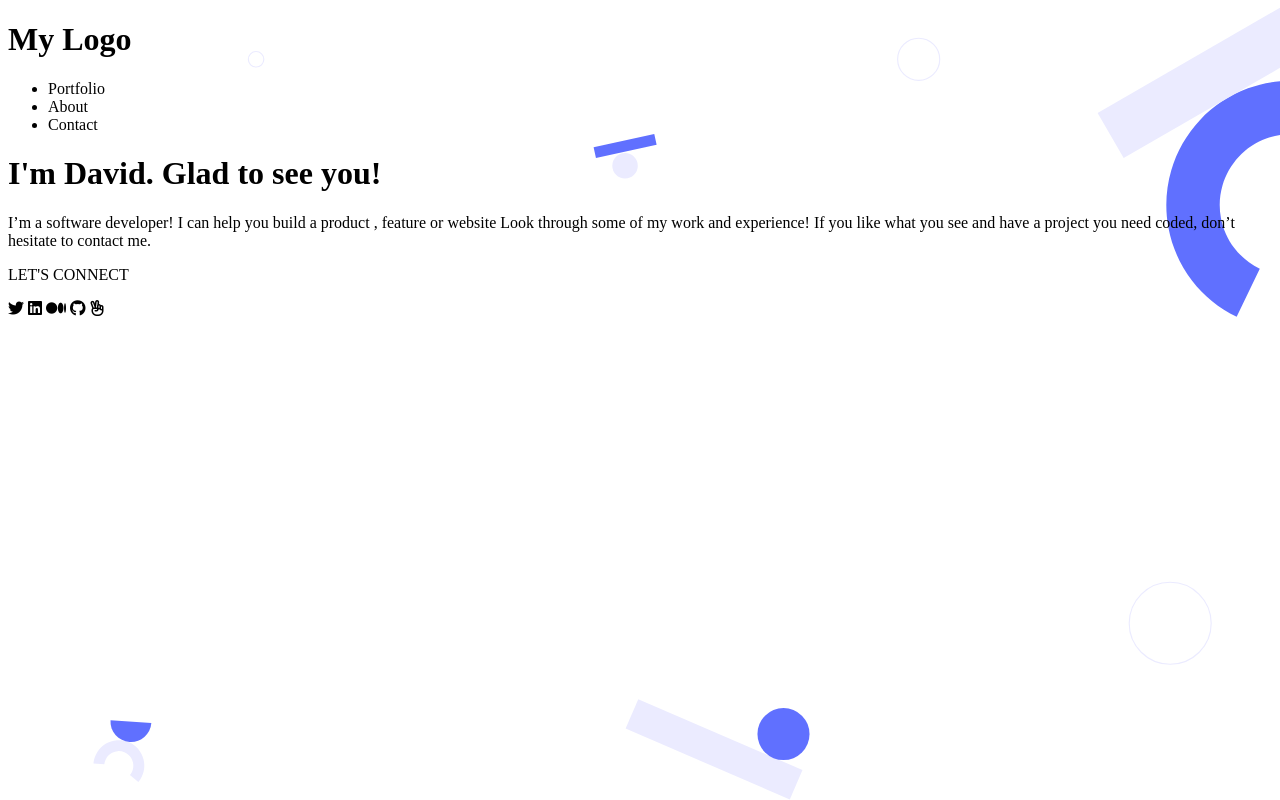
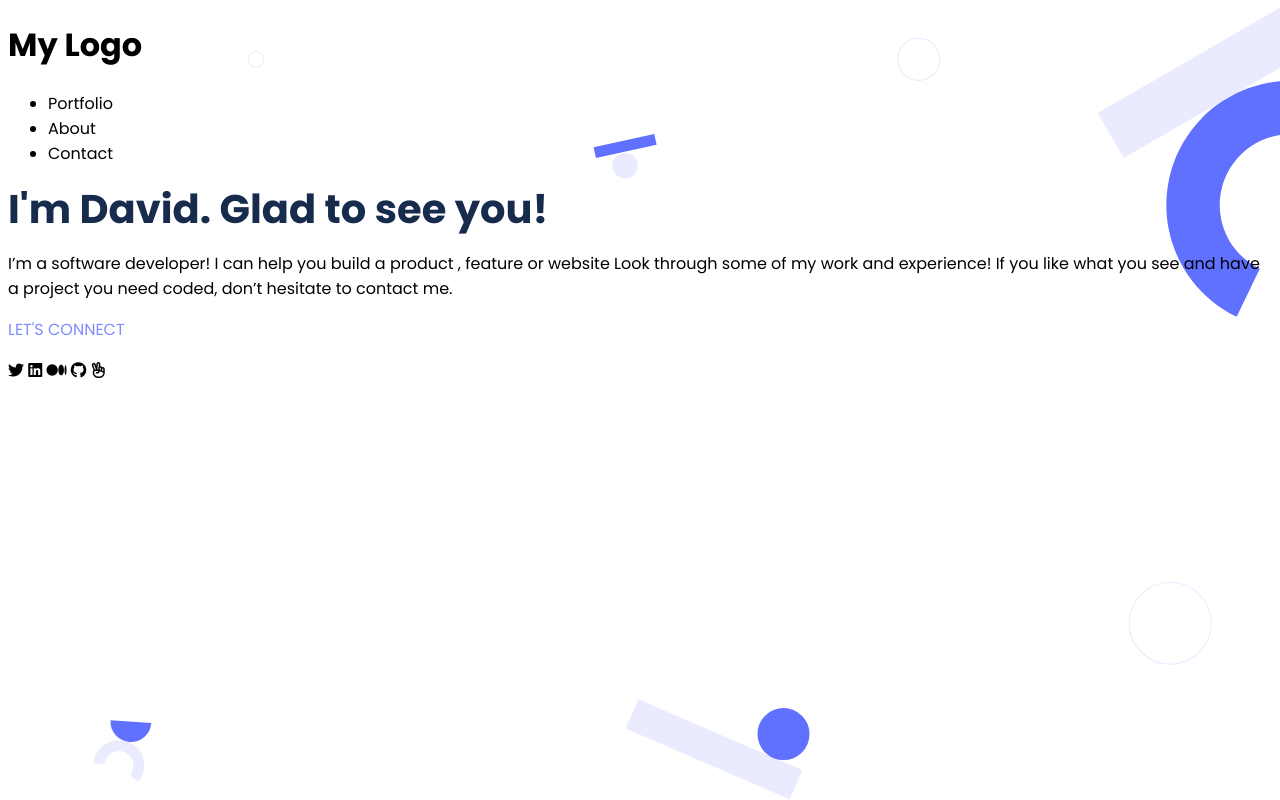
Before and after one commit to andrianarivo/portfolio, a plain HTML site: page index.html in a window 1280 px wide. Drawn offline with Linux system fonts and the light colour scheme.

Commit message:
change font and colors

```diff
--- a/index.html
+++ b/index.html
@@ -11,6 +11,19 @@
       integrity="sha512-SzlrxWUlpfuzQ+pcUCosxcglQRNAq/DZjVsC0lE40xsADsfeQoEypE+enwcOiGjk/bSuGGKHEyjSoQ1zVisanQ=="
       crossorigin="anonymous"
       referrerpolicy="no-referrer"
+    />
+    <link rel="preconnect" href="https://fonts.gstatic.com" crossorigin />
+    <link
+      href="https://fonts.googleapis.com/css?family=Poppins"
+      rel="stylesheet"
+    />
+    <link
+      href="https://fonts.googleapis.com/css2?family=Poppins:wght@700&display=swap"
+      rel="stylesheet"
+    />
+    <link
+      href="https://fonts.googleapis.com/css2?family=Poppins:wght@500&display=swap"
+      rel="stylesheet"
     />
     <title>Portfolio</title>
   </head>
@@ -28,13 +41,13 @@
       </div>
     </div>
     <div class="container">
-      <h1>I'm David. Glad to see you!</h1>
+      <h1 class="header-title">I'm David. Glad to see you!</h1>
       <p>
         I’m a software developer! I can help you build a product , feature or
         website Look through some of my work and experience! If you like what
         you see and have a project you need coded, don’t hesitate to contact me.
       </p>
-      <p>LET'S CONNECT</p>
+      <p class="link">LET'S CONNECT</p>
       <i class="fa-brands fa-twitter"></i>
       <i class="fa-brands fa-linkedin"></i>
       <i class="fa-brands fa-medium"></i>
--- a/styles.css
+++ b/styles.css
@@ -1,4 +1,5 @@
 body {
+  font-family: 'Poppins', sans-serif;
   background-image: url('background.svg');
   background-size: cover;
   background-attachment: fixed;
@@ -9,3 +10,14 @@ body {
     background-image: url('background_mobile.svg');
   }
 }
+
+.header-title {
+  font-size: 2.5em;
+  line-height: 80%;
+  font-weight: bold;
+  color: #172b4d;
+}
+.link {
+  color: #7f8cff;
+  font-weight: medium;
+}
```
